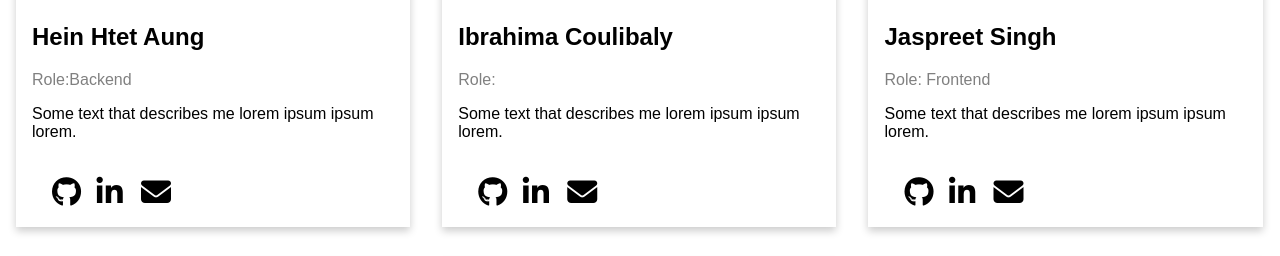
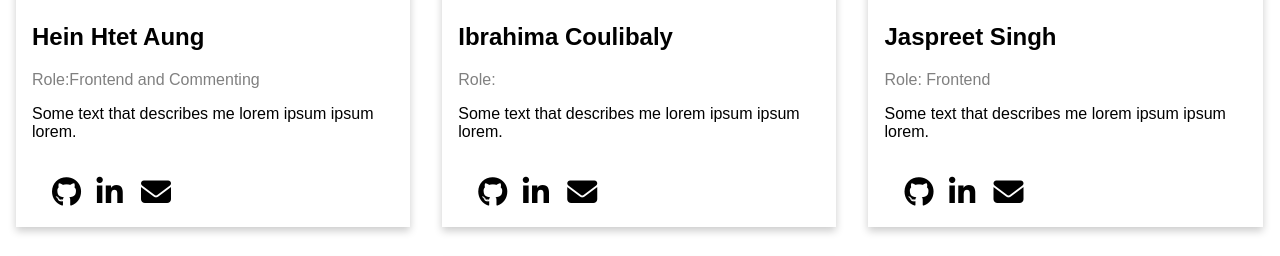
Before and after one commit to ChristopherThorne714/John-Jay-TTP2022-Blog, a Django app: page /about/ in a window 1280 px wide. Shown: the part 1731-1987 px from the top of the page. Run offline with Django 3.2, Linux system fonts and the light colour scheme; some libraries are stand-ins or nearby versions.

Commit message:
test commit

```diff
--- a/blog/blog_app/templates/blog_app/about.html
+++ b/blog/blog_app/templates/blog_app/about.html
@@ -133,7 +133,7 @@
         <img src="/.jpg" alt="Hein" style="width:100%">
         <div class="container">
           <h2><b>Hein Htet Aung</b></h2>
-          <p class="title">Role:Backend</p>
+          <p class="title">Role:Frontend and Commenting</p>
           <p>Some text that describes me lorem ipsum ipsum lorem.</p>
 
           <!-- Author: Asia G
```
Also changed, not shown: 1 other file.
